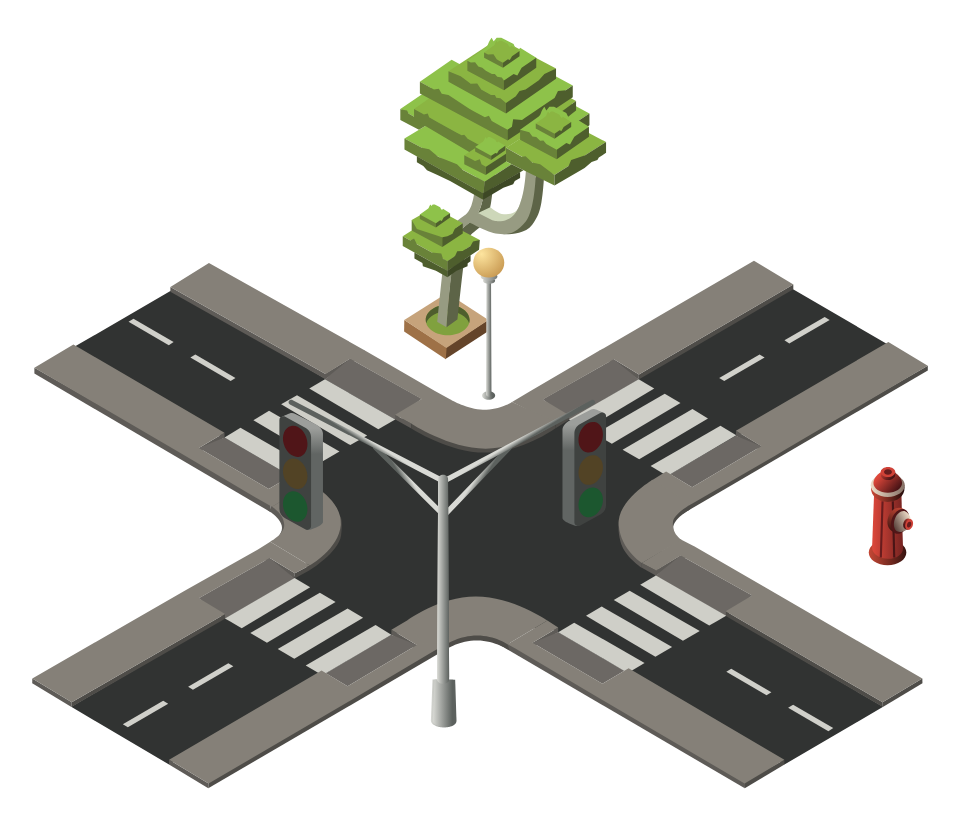
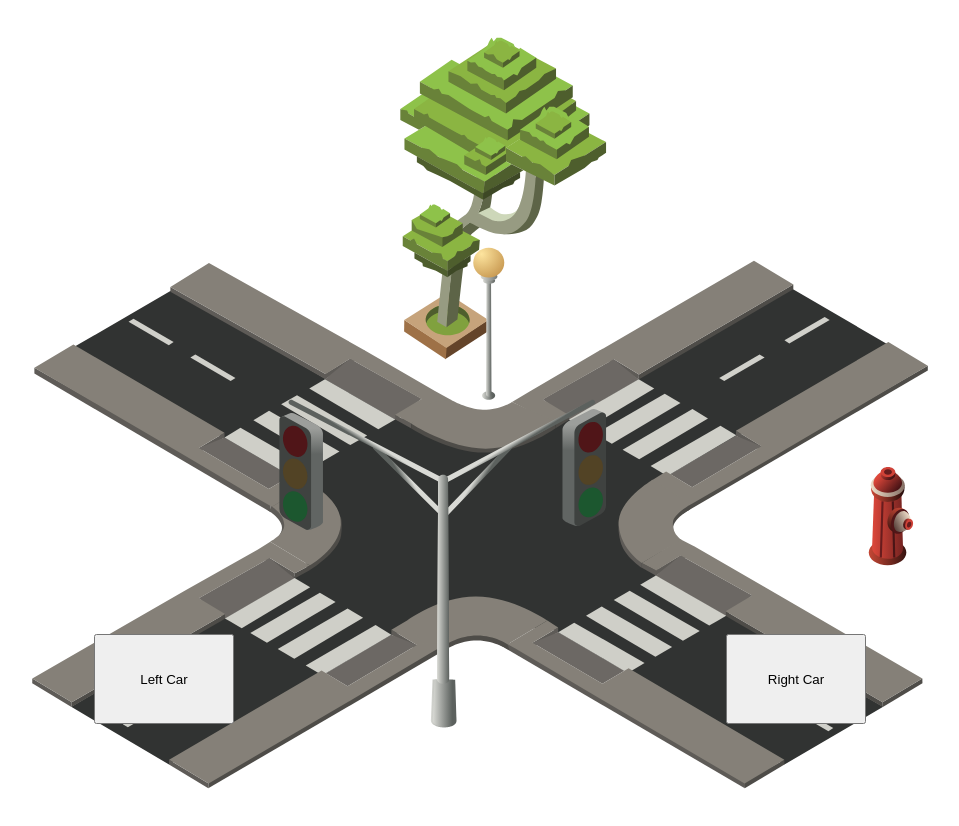
Before and after one commit to litemerafrukt/xstate-workshop-traffic-lights, a website built with Vite: page index.html in a window 1280 px wide. Shown: the part 142-968 px from the top of the page, without its empty margins (160-1119 px from the left). Built offline with nearby package versions, Linux system fonts and the light colour scheme.

Commit message:
Add car buttons

```diff
--- a/index.html
+++ b/index.html
@@ -17,6 +17,10 @@
 
   <main class="scene-wrapper">
     <div id="scene"></div>
+    <div class="cars">
+      <button type="button" class="car-button">Left Car</button>
+      <button type="button" class="car-button">Right Car</button>
+    </div>
   </main>
   <script type="module" src="/src/main.ts"></script>
 </body>
--- a/src/style.css
+++ b/src/style.css
@@ -8,6 +8,7 @@ body {
 }
 
 .scene-wrapper {
+  position: relative;
   display: flex;
   justify-content: center;
   align-items: center;
@@ -21,3 +22,16 @@ body {
 #nightBG {
   transition:visibility 0.3s linear,opacity 0.3s linear;
 }
+
+.cars {
+  position: absolute;
+    display: flex;
+    justify-content: space-around;
+    bottom: 77px;
+    width: 100%;
+}
+
+.car-button {
+  width: 140px;
+  height: 90px;
+}
```
Also changed, not shown: TODO.md (+1 -1 lines), readme.md.
